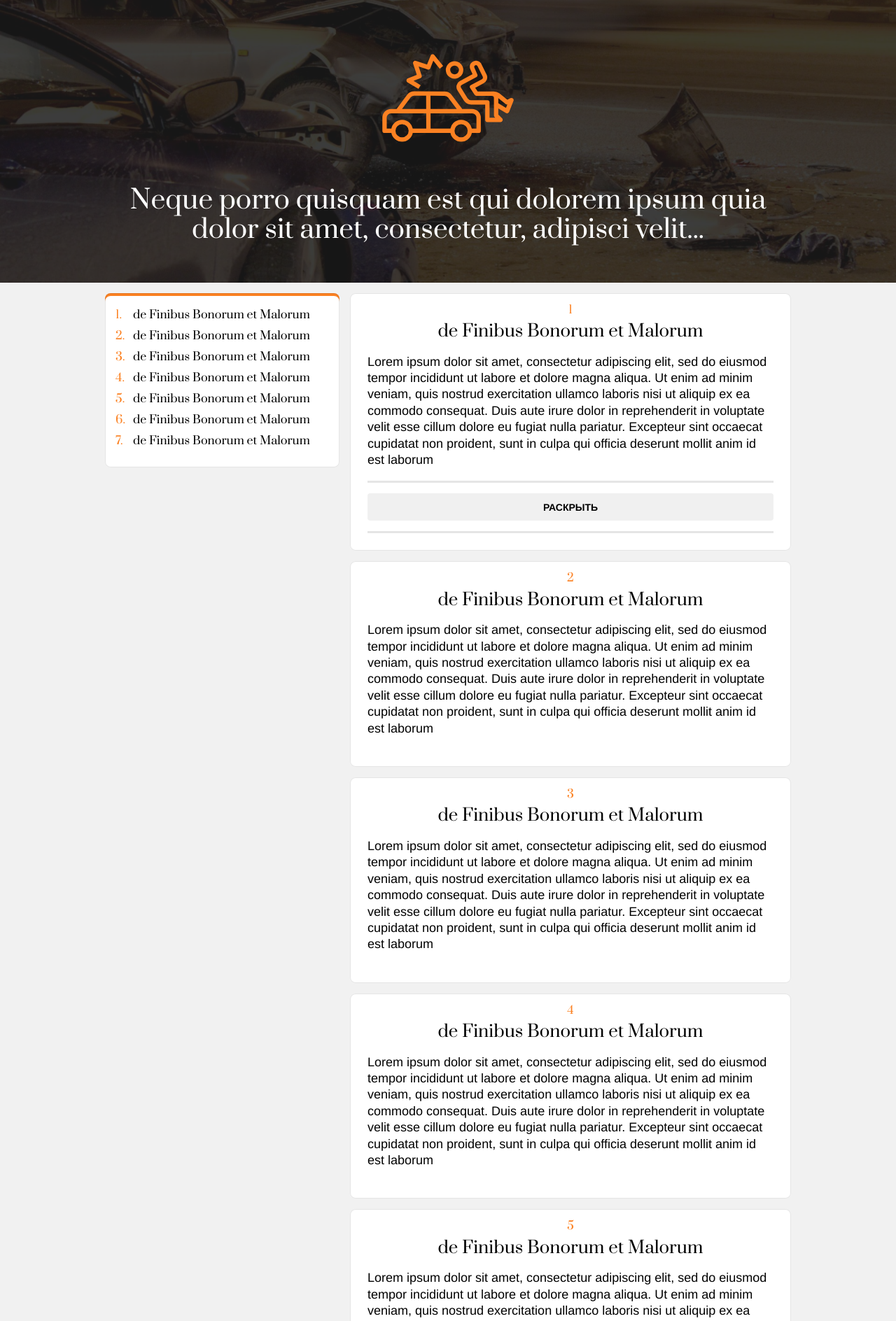
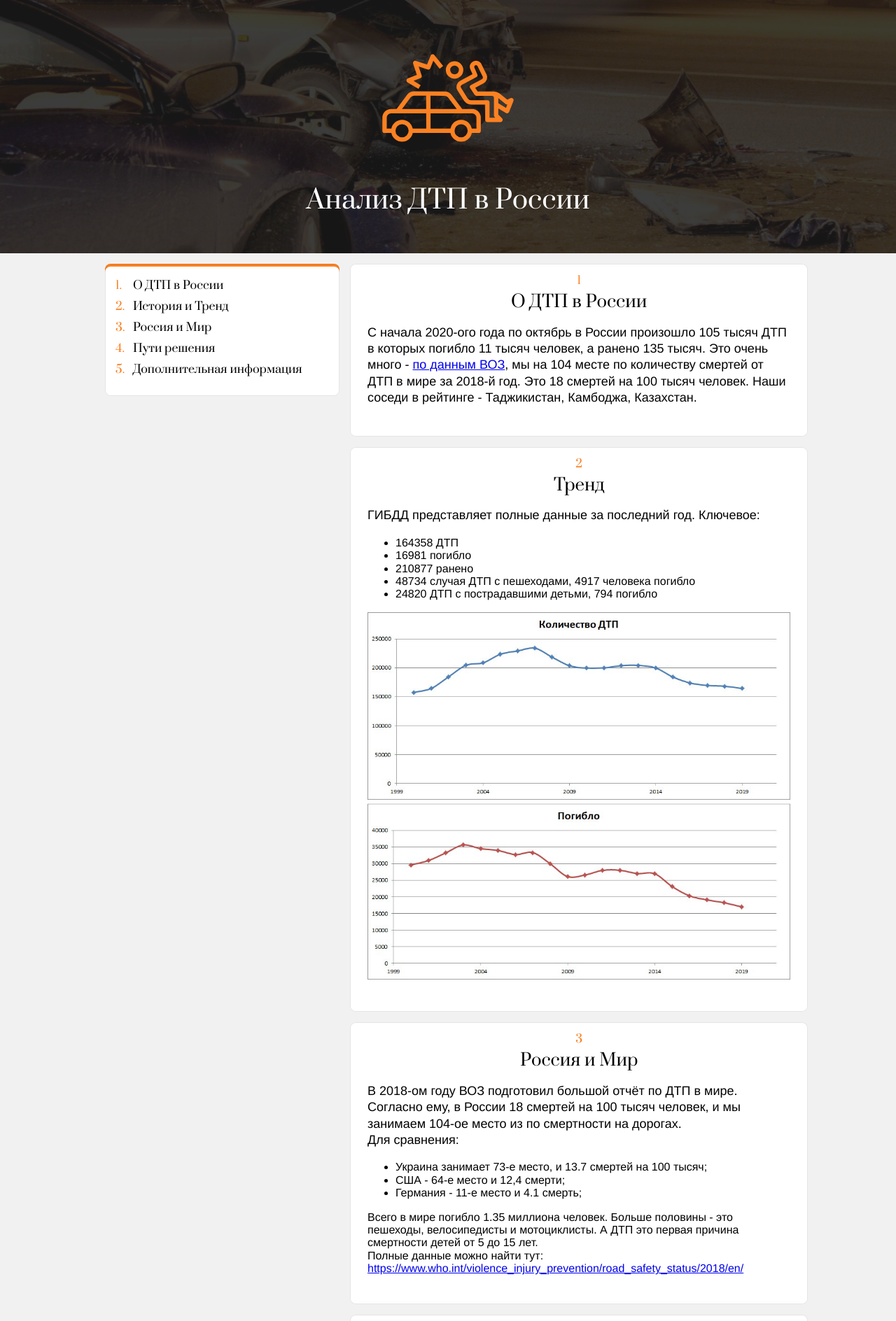
Before and after one commit to z17/daily-road-accidents, a PHP site: page /index.html in a window 1280 px wide. Shown: the top 1888 px of the page at 70% size. Run offline with PHP 8.4, Linux system fonts and the light colour scheme.

Commit message:
added favicon, added texts

```diff
--- a/www/index.html
+++ b/www/index.html
@@ -5,104 +5,127 @@
     <meta name="viewport"
           content="width=device-width, user-scalable=no, initial-scale=1.0, maximum-scale=1.0, minimum-scale=1.0">
     <meta http-equiv="X-UA-Compatible" content="ie=edge">
-    <title>Accidents</title>
+    <title>Анализ ДТП в России</title>
     <link rel="stylesheet" href="style.css">
     <link href="https://fonts.googleapis.com/css2?family=Prata&display=swap" rel="stylesheet">
+    <link rel="apple-touch-icon" sizes="180x180" href="./media/apple-touch-icon.png">
+    <link rel="icon" type="image/png" sizes="32x32" href="./media/favicon-32x32.png">
+    <link rel="icon" type="image/png" sizes="16x16" href="./media/favicon-16x16.png">
+    <link rel="manifest" href="./media/site.webmanifest">
+    <link rel="mask-icon" href="./media/safari-pinned-tab.svg" color="#5bbad5">
+    <meta name="msapplication-TileColor" content="#da532c">
+    <meta name="theme-color" content="#ffffff">
 </head>
 <body>
 <section class="hero">
     <div class="hero__content">
         <img src="media/car-accident.svg" class="hero__image" alt="">
-        <h1 class="hero__title">Neque porro quisquam est qui dolorem ipsum quia dolor sit amet, consectetur, adipisci velit...</h1>
+        <h1 class="hero__title">Анализ ДТП в России</h1>
     </div>
 </section>
 <section class="content">
     <aside class="content__aside">
         <ul class="content-nav">
-            <li data-section-target="1" class="content-nav__item">de Finibus Bonorum et Malorum</li>
-            <li data-section-target="2" class="content-nav__item">de Finibus Bonorum et Malorum</li>
-            <li data-section-target="3" class="content-nav__item">de Finibus Bonorum et Malorum</li>
-            <li data-section-target="4" class="content-nav__item">de Finibus Bonorum et Malorum</li>
-            <li data-section-target="5" class="content-nav__item">de Finibus Bonorum et Malorum</li>
-            <li data-section-target="6" class="content-nav__item">de Finibus Bonorum et Malorum</li>
-            <li data-section-target="7" class="content-nav__item">de Finibus Bonorum et Malorum</li>
+            <li data-section-target="1" class="content-nav__item">О ДТП в России</li>
+            <li data-section-target="2" class="content-nav__item">История и Тренд</li>
+            <li data-section-target="3" class="content-nav__item">Россия и Мир</li>
+            <li data-section-target="4" class="content-nav__item">Пути решения</li>
+            <li data-section-target="5" class="content-nav__item">Дополнительная информация</li>
         </ul>
     </aside>
     <main class="content__main">
         <div class="content__item content-item" data-section="1">
             <div class="content-item__index">1</div>
             <h2 class="content-item__title">
-                de Finibus Bonorum et Malorum
+                О ДТП в России
             </h2>
             <div class="" id="statistics"></div>
             <p class="content-item__text">
-                Lorem ipsum dolor sit amet, consectetur adipiscing elit, sed do eiusmod tempor incididunt ut labore et dolore magna aliqua. Ut enim ad minim veniam, quis nostrud exercitation ullamco laboris nisi ut aliquip ex ea commodo consequat. Duis aute irure dolor in reprehenderit in voluptate velit esse cillum dolore eu fugiat nulla pariatur. Excepteur sint occaecat cupidatat non proident, sunt in culpa qui officia deserunt mollit anim id est laborum
+                С начала 2020-ого года по октябрь в России произошло 105 тысяч ДТП в которых погибло 11 тысяч человек, а
+                ранено 135 тысяч.
+                Это очень много - <a href="https://www.who.int/violence_injury_prevention/road_safety_status/2018/en/"
+                                     target="_blank">по данным ВОЗ</a>, мы на 104 месте по количеству смертей от ДТП в
+                мире за 2018-й год. Это 18 смертей на 100 тысяч человек. Наши соседи в рейтинге - Таджикистан, Камбоджа,
+                Казахстан.
             </p>
-            <div class="content-item__spoiler spoiler" data-content="spoiler_wrapper">
-                <div class="spoiler__preview">
-                    <button class="spoiler__button" data-content="spoiler_button">
-                        <span class="spoiler__text-default">Раскрыть</span>
-                        <span class="spoiler__text-active">Скрыть</span>
-                    </button>
-                </div>
-                <div class="spoiler__content" data-content="spoiler_content">
-                    Lorem ipsum dolor sit amet, consectetur adipiscing elit, sed do eiusmod tempor incididunt ut labore et dolore magna aliqua. Ut enim ad minim veniam, quis nostrud exercitation ullamco laboris nisi ut aliquip ex ea commodo consequat. Duis aute irure dolor in reprehenderit in voluptate velit esse cillum dolore eu fugiat nulla pariatur. Excepteur sint occaecat cupidatat non proident, sunt in culpa qui officia deserunt mollit anim id est laborum
-                </div>
-            </div>
+            <!--            <div class="content-item__spoiler spoiler" data-content="spoiler_wrapper">-->
+            <!--                <div class="spoiler__preview">-->
+            <!--                    <button class="spoiler__button" data-content="spoiler_button">-->
+            <!--                        <span class="spoiler__text-default">Раскрыть</span>-->
+            <!--                        <span class="spoiler__text-active">Скрыть</span>-->
+            <!--                    </button>-->
+            <!--                </div>-->
+            <!--                <div class="spoiler__content" data-content="spoiler_content">-->
+            <!--                    Lorem ipsum dolor sit amet, consectetur adipiscing elit, sed do eiusmod tempor incididunt ut labore et dolore magna aliqua. Ut enim ad minim veniam, quis nostrud exercitation ullamco laboris nisi ut aliquip ex ea commodo consequat. Duis aute irure dolor in reprehenderit in voluptate velit esse cillum dolore eu fugiat nulla pariatur. Excepteur sint occaecat cupidatat non proident, sunt in culpa qui officia deserunt mollit anim id est laborum-->
+            <!--                </div>-->
+            <!--            </div>-->
 
         </div>
         <div class="content__item content-item" data-section="2">
             <div class="content-item__index">2</div>
             <h2 class="content-item__title">
-                de Finibus Bonorum et Malorum
+                Тренд
             </h2>
             <p class="content-item__text">
-                Lorem ipsum dolor sit amet, consectetur adipiscing elit, sed do eiusmod tempor incididunt ut labore et dolore magna aliqua. Ut enim ad minim veniam, quis nostrud exercitation ullamco laboris nisi ut aliquip ex ea commodo consequat. Duis aute irure dolor in reprehenderit in voluptate velit esse cillum dolore eu fugiat nulla pariatur. Excepteur sint occaecat cupidatat non proident, sunt in culpa qui officia deserunt mollit anim id est laborum
+                ГИБДД представляет полные данные за последний год.
+                Ключевое:
+                <br>
+            <ul>
+                <li>164358 ДТП</li>
+                <li>16981 погибло</li>
+                <li>210877 ранено</li>
+                <li>48734 случая ДТП с пешеходами, 4917 человека погибло</li>
+                <li>24820 ДТП с пострадавшими детьми, 794 погибло</li>
+            </ul>
+            <img src="./media/accident_count.png" alt="">
+            <img src="./media/death_count.png" alt="">
+
             </p>
         </div>
         <div class="content__item content-item" data-section="3">
             <div class="content-item__index">3</div>
             <h2 class="content-item__title">
-                de Finibus Bonorum et Malorum
+                Россия и Мир
             </h2>
             <p class="content-item__text">
-                Lorem ipsum dolor sit amet, consectetur adipiscing elit, sed do eiusmod tempor incididunt ut labore et dolore magna aliqua. Ut enim ad minim veniam, quis nostrud exercitation ullamco laboris nisi ut aliquip ex ea commodo consequat. Duis aute irure dolor in reprehenderit in voluptate velit esse cillum dolore eu fugiat nulla pariatur. Excepteur sint occaecat cupidatat non proident, sunt in culpa qui officia deserunt mollit anim id est laborum
+                В 2018-ом году ВОЗ подготовил большой отчёт по ДТП в мире.
+                Согласно ему, в России 18 смертей на 100 тысяч человек, и мы занимаем 104-ое место из по смертности на
+                дорогах.
+                <br>
+                Для сравнения:
+            <ul>
+                <li>Украина занимает 73-е место, и 13.7 смертей на 100 тысяч;</li>
+                <li>США - 64-е место и 12,4 смерти;</li>
+                <li>Германия - 11-е место и 4.1 смерть;</li>
+            </ul>
+            Всего в мире погибло 1.35 миллиона человек. Больше половины - это пешеходы, велосипедисты и мотоциклисты. А
+            ДТП это первая причина смертности детей от 5 до 15 лет.
+            <br>
+            Полные данные можно найти тут:
+            <br>
+            <a href="https://www.who.int/violence_injury_prevention/road_safety_status/2018/en/" target="_blank">https://www.who.int/violence_injury_prevention/road_safety_status/2018/en/</a>
             </p>
         </div>
         <div class="content__item content-item" data-section="4">
             <div class="content-item__index">4</div>
             <h2 class="content-item__title">
-                de Finibus Bonorum et Malorum
+                Пути решения
             </h2>
             <p class="content-item__text">
-                Lorem ipsum dolor sit amet, consectetur adipiscing elit, sed do eiusmod tempor incididunt ut labore et dolore magna aliqua. Ut enim ad minim veniam, quis nostrud exercitation ullamco laboris nisi ut aliquip ex ea commodo consequat. Duis aute irure dolor in reprehenderit in voluptate velit esse cillum dolore eu fugiat nulla pariatur. Excepteur sint occaecat cupidatat non proident, sunt in culpa qui officia deserunt mollit anim id est laborum
+                Vision zero -  международная программа по снижению смертности на дорогах. Она пришла из Швеции, где принята с 1997-ого года и сейчас в ней участвуют многие развитые страны.
+                Основная идея - смертность на дорогах должна стремиться к нулю и не является неизбежным злом автомобилизации. Это может получиться при правильном проектировании и строительстве дорог.
             </p>
         </div>
         <div class="content__item content-item" data-section="5">
             <div class="content-item__index">5</div>
             <h2 class="content-item__title">
-                de Finibus Bonorum et Malorum
+                Дополнительная информация
             </h2>
             <p class="content-item__text">
-                Lorem ipsum dolor sit amet, consectetur adipiscing elit, sed do eiusmod tempor incididunt ut labore et dolore magna aliqua. Ut enim ad minim veniam, quis nostrud exercitation ullamco laboris nisi ut aliquip ex ea commodo consequat. Duis aute irure dolor in reprehenderit in voluptate velit esse cillum dolore eu fugiat nulla pariatur. Excepteur sint occaecat cupidatat non proident, sunt in culpa qui officia deserunt mollit anim id est laborum
-            </p>
-        </div>
-        <div class="content__item content-item" data-section="6">
-            <div class="content-item__index">6</div>
-            <h2 class="content-item__title">
-                de Finibus Bonorum et Malorum
-            </h2>
-            <p class="content-item__text">
-                Lorem ipsum dolor sit amet, consectetur adipiscing elit, sed do eiusmod tempor incididunt ut labore et dolore magna aliqua. Ut enim ad minim veniam, quis nostrud exercitation ullamco laboris nisi ut aliquip ex ea commodo consequat. Duis aute irure dolor in reprehenderit in voluptate velit esse cillum dolore eu fugiat nulla pariatur. Excepteur sint occaecat cupidatat non proident, sunt in culpa qui officia deserunt mollit anim id est laborum
-            </p>
-        </div>
-        <div class="content__item content-item" data-section="7">
-            <div class="content-item__index">7</div>
-            <h2 class="content-item__title">
-                de Finibus Bonorum et Malorum
-            </h2>
-            <p class="content-item__text">
-                Lorem ipsum dolor sit amet, consectetur adipiscing elit, sed do eiusmod tempor incididunt ut labore et dolore magna aliqua. Ut enim ad minim veniam, quis nostrud exercitation ullamco laboris nisi ut aliquip ex ea commodo consequat. Duis aute irure dolor in reprehenderit in voluptate velit esse cillum dolore eu fugiat nulla pariatur. Excepteur sint occaecat cupidatat non proident, sunt in culpa qui officia deserunt mollit anim id est laborum
+                Статистика ДТП в России: <a href="http://stat.gibdd.ru/" target="_blank">http://stat.gibdd.ru/</a><br>
+                Смертность в России: <a href="https://rosstat.gov.ru/folder/12781" target="_blank">https://rosstat.gov.ru/folder/12781</a><br>
+                Исследование ВОЗ: <a href="https://www.who.int/violence_injury_prevention/road_safety_status/2018/en/"
+                                     target="_blank">https://www.who.int/violence_injury_prevention/road_safety_status/2018/en/</a>
             </p>
         </div>
 
--- a/www/style.css
+++ b/www/style.css
@@ -461,6 +461,10 @@ h1, h2, h3, h4 {
   box-shadow: inset 0 0 0 1px #e5e5e5;
 }
 
+.content-item img{
+  max-width:100%;
+}
+
 .content-item__index {
   font-family: 'Prata', serif;
   color: #fb8122;
```
Also changed, not shown: www/media/browserconfig.xml (added, +9 -0 lines), www/media/accident_count.png (added), www/media/android-chrome-192x192.png (added), www/media/android-chrome-512x512.png (added), www/media/apple-touch-icon.png (added), www/media/death_count.png (added), www/media/favicon-16x16.png (added), www/media/favicon-32x32.png (added), www/media/favicon.ico (added), www/media/mstile-144x144.png (added), www/media/mstile-150x150.png (added), www/media/mstile-310x150.png (added), www/media/mstile-310x310.png (added), www/media/mstile-70x70.png (added), 2 more files.
